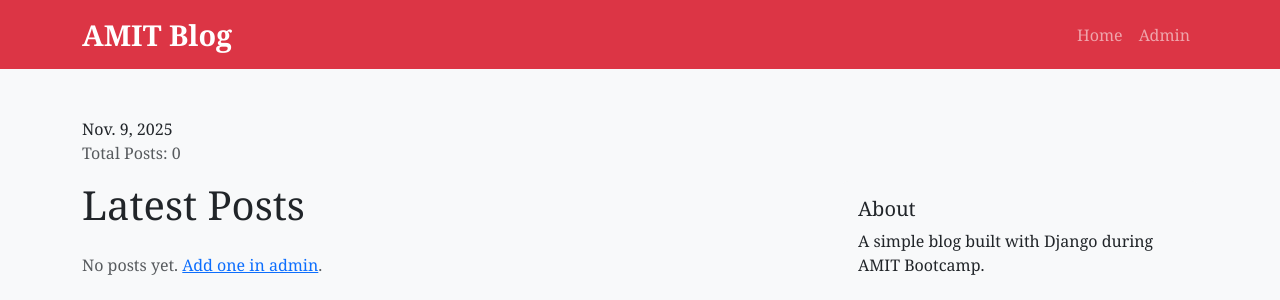
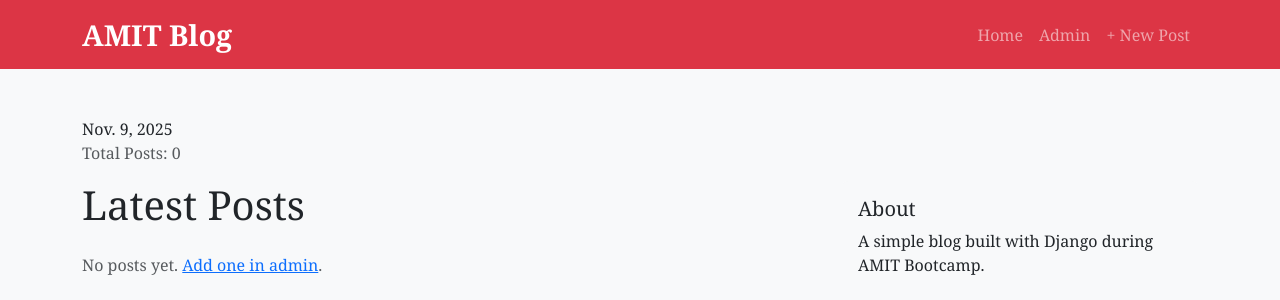
Before and after one commit to ammar-hup/Amit_Django, a Django app: page /blog/all_posts/ in a window 1280 px wide. Shown: the top 300 px of the page. Run offline with Django 5.2, Linux system fonts and the light colour scheme; data that the repository does not hold is empty.

Commit message:
sesssion 4 ended: create new post functionality added sucsessfully

```diff
--- a/blog/templates/base.html
+++ b/blog/templates/base.html
@@ -23,6 +23,9 @@
                     <li class="nav-item">
                         <a class="nav-link" href="/admin/">Admin</a>
                     </li>
+                    <li class="nav-item">
+                        <a class="nav-link" href="{% url 'post_create' %}">+ New Post</a>
+                    </li>
                 </ul>
             </div>
         </div>
--- a/blog/templates/blog/post_form.html
+++ b/blog/templates/blog/post_form.html
@@ -2,7 +2,7 @@
 {% block title %}Create Post - AMIT Blog{% endblock %}
 
 {% block content %}
-<form method="post" class="card shadow-lg p-4">
+<form method="post" class="card shadow-lg p-2 m-1">
     {% csrf_token %}
     {{ form.as_p }}
     <button type="submit" class="btn btn-danger mt-3">Submit</button>
--- a/blog/templates/blog/post_list.html
+++ b/blog/templates/blog/post_list.html
@@ -8,6 +8,9 @@
     <div class="col-md-8">
         <h1 class="mb-4">Latest Posts</h1>
         {% for post in All_posts %}
+        <p class="text-muted small">
+            By <strong>{{ post.author.username }}</strong>
+        </p>
         <div class="card mb-4 shadow-sm">
             <div class="card-body">
                 <h3 class="card-title">
```
Also changed, not shown: blog/forms.py (+29 -0 lines). Lines whose indentation alone changed are shown as unchanged.
